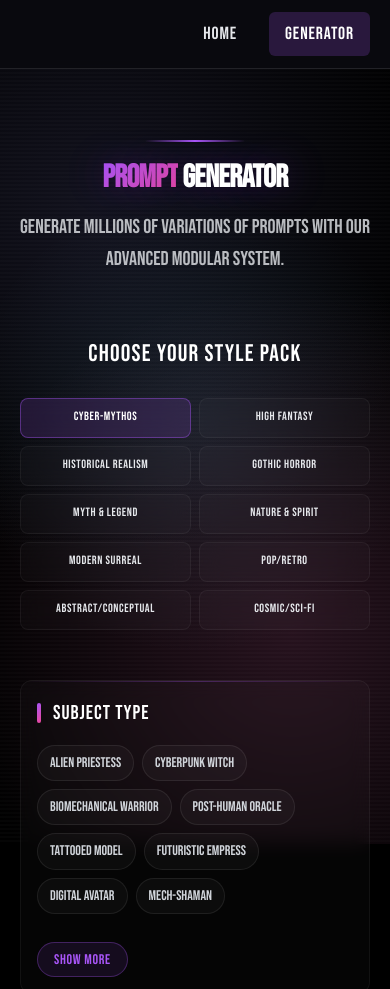
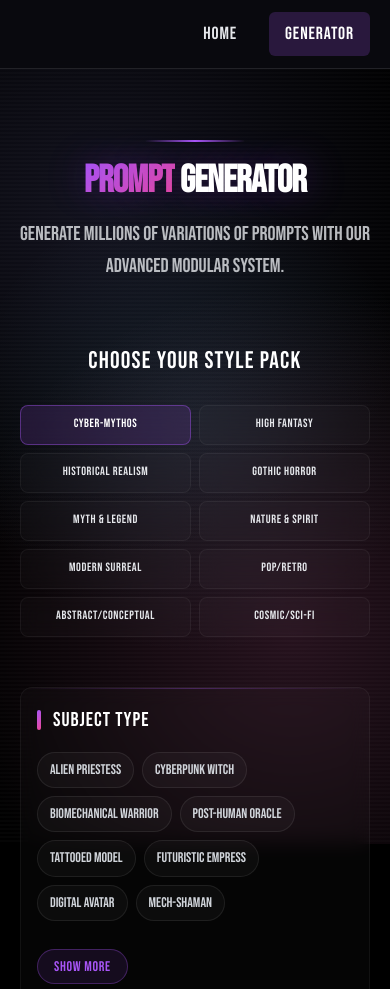
Before and after one commit to djc200483/prompts, a website: page generator.html in a window 390 px wide. Shown: the top 989 px of the page. Drawn offline with Linux system fonts and the light colour scheme.

```diff
--- a/generator.html
+++ b/generator.html
@@ -137,7 +137,7 @@
         }
 
         .header h1 {
-            font-size: 3.5rem;
+            font-size: 4.2rem;
             font-weight: 800;
             color: #ffffff;
             margin-bottom: 16px;
@@ -505,7 +505,7 @@
             }
 
             .header h1 {
-                font-size: 2.5rem;
+                font-size: 3rem;
             }
 
             .categories-grid {
@@ -533,7 +533,7 @@
 
         @media (max-width: 480px) {
             .header h1 {
-                font-size: 2rem;
+                font-size: 2.4rem;
             }
 
             .category-card {
```
Also changed, not shown: index.html (+3 -3 lines).
